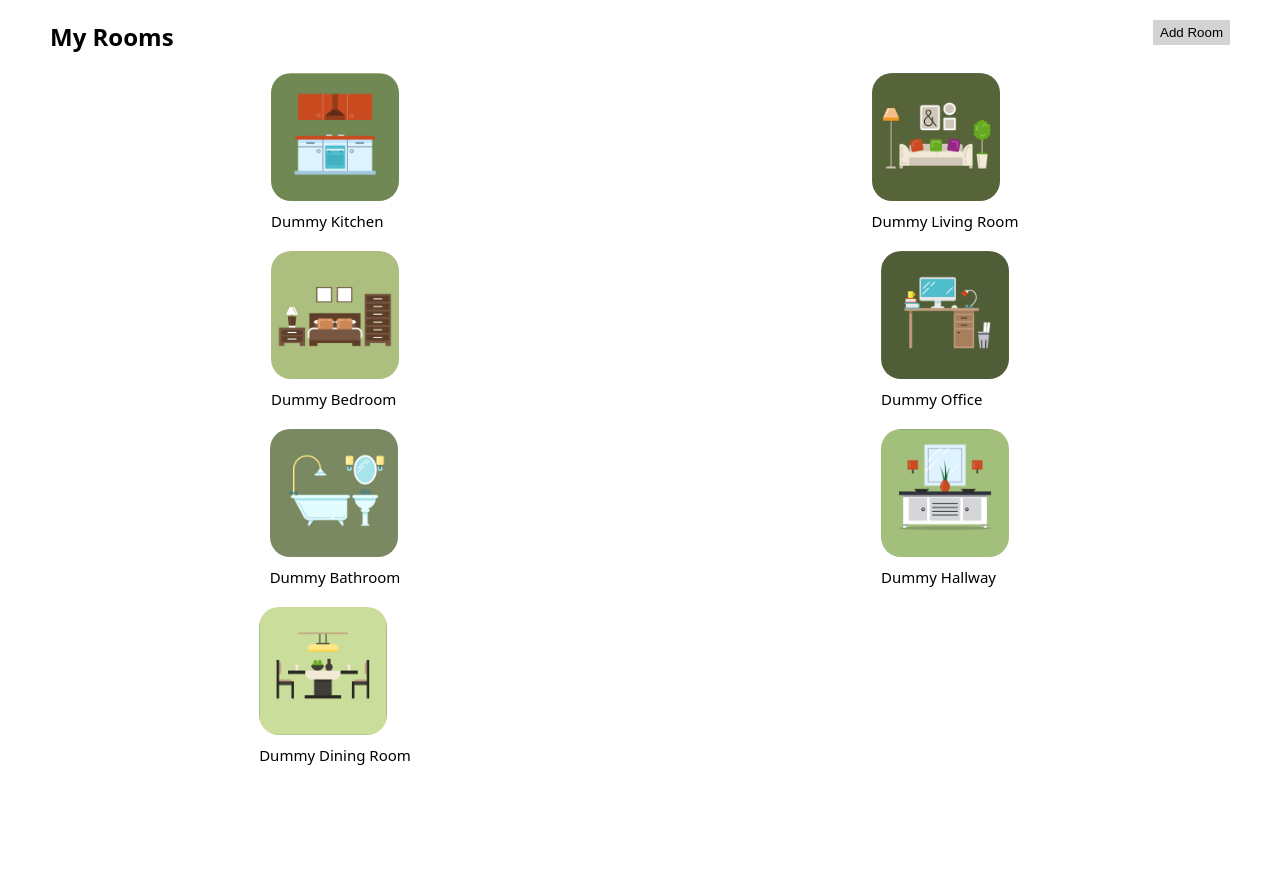
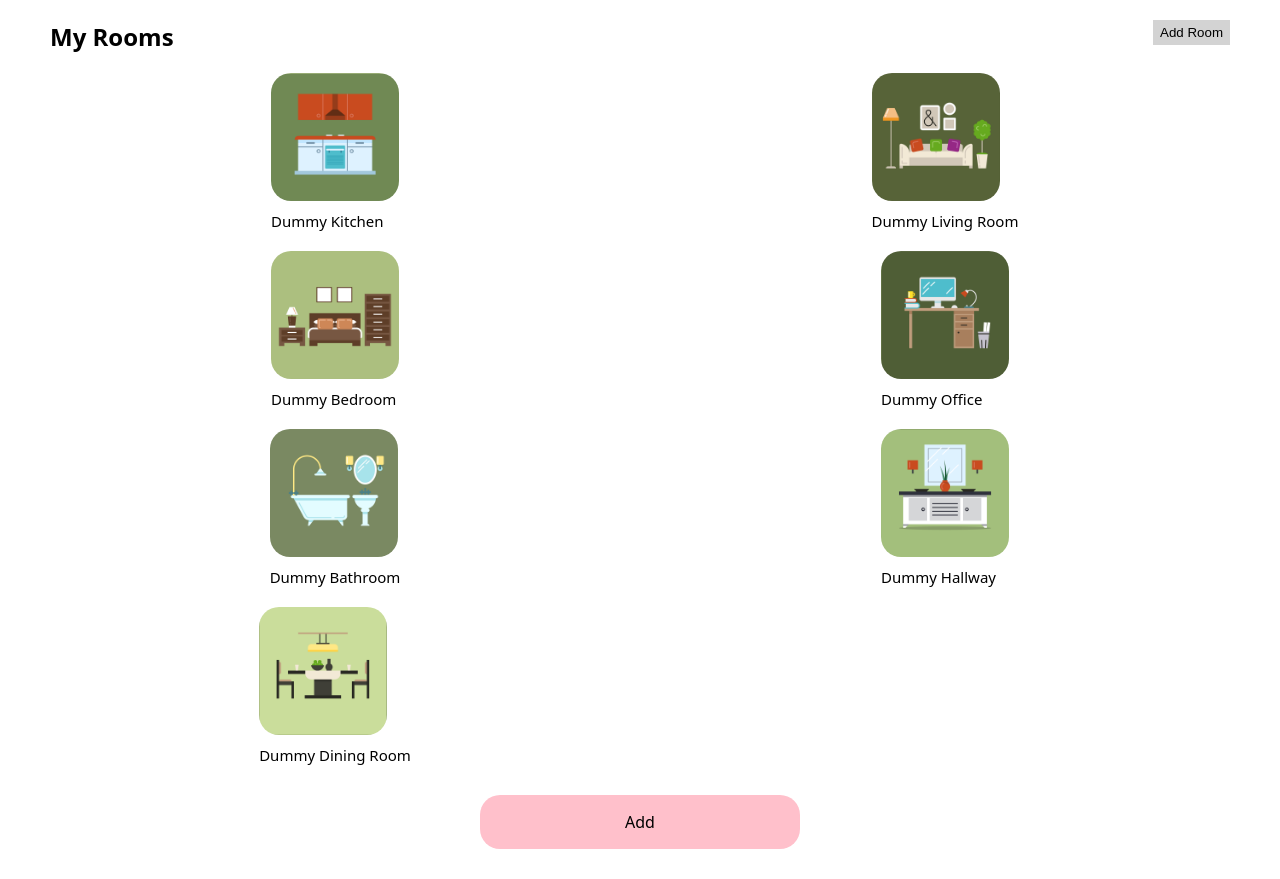
Before and after one commit to HenrikeStahlhut/capstone-project, a Next.js app: page / in a window 1280 px wide. Before the commit the page ends 800 px from the top, so only its background shows below. Built offline with nearby package versions, Linux system fonts and the light colour scheme.

Commit message:
add navigation and minimal styling

```diff
--- /dev/null
+++ b/components/AddButton/AddButton.js
@@ -0,0 +1,3 @@
+export default function AddButton() {
+  return <></>;
+}
--- /dev/null
+++ b/components/BackButton/BackButton.js
@@ -0,0 +1,3 @@
+export default function BackButton() {
+  return <></>;
+}
--- a/components/Navigation/Navigation.js
+++ b/components/Navigation/Navigation.js
@@ -1,3 +1,37 @@
+import styled from "styled-components";
+
+// Styled components
+
+const NavContainer = styled.div`
+  display: flex;
+  justify-content: center;
+  max-width: 20em;
+  background-color: pink;
+  border-radius: 20px;
+  margin: 30px auto;
+`;
+
+const Nav = styled.ul`
+  list-style: none;
+  padding: 0;
+  display: flex;
+  flex-direction: column;
+`;
+
+const ListItem = styled.li`
+  color: black;
+`;
+
+const ListIcon = styled.svg``;
+
 export default function Navigation() {
-  return <></>;
+  return (
+    <>
+      <NavContainer>
+        <Nav>
+          <ListItem>Add</ListItem>
+        </Nav>
+      </NavContainer>
+    </>
+  );
 }
--- a/pages/index.js
+++ b/pages/index.js
@@ -3,6 +3,7 @@ import Header from "@/components/Header/Header.js";
 import RoomList from "@/components/RoomList/RoomList.js";
 import AddRoomModal from "@/components/AddRoomModal/AddRoomModal.js";
 import { RoomType } from "@/components/RoomTile/RoomTile";
+import Navigation from "@/components/Navigation/Navigation";
 
 // Dummy array (represents added rooms by the user from the e.g. db/localstorage)
 const initialUserRooms = [
@@ -47,6 +48,7 @@ export default function Homepage() {
       <AddRoomModal rooms={roomsList} addRoom={addRoom} />
       <Header>My Rooms</Header>
       <RoomList rooms={roomsList} />
+      <Navigation />
     </div>
   );
 }
```
